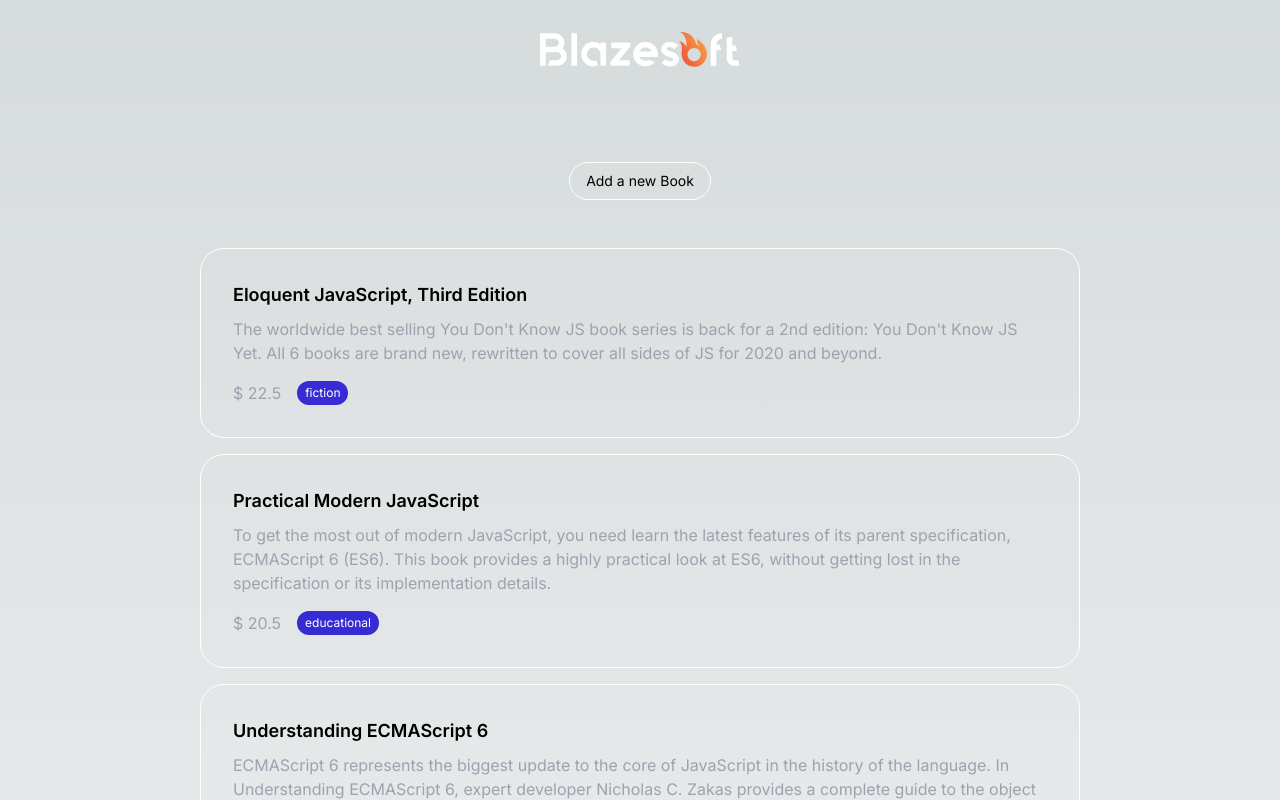
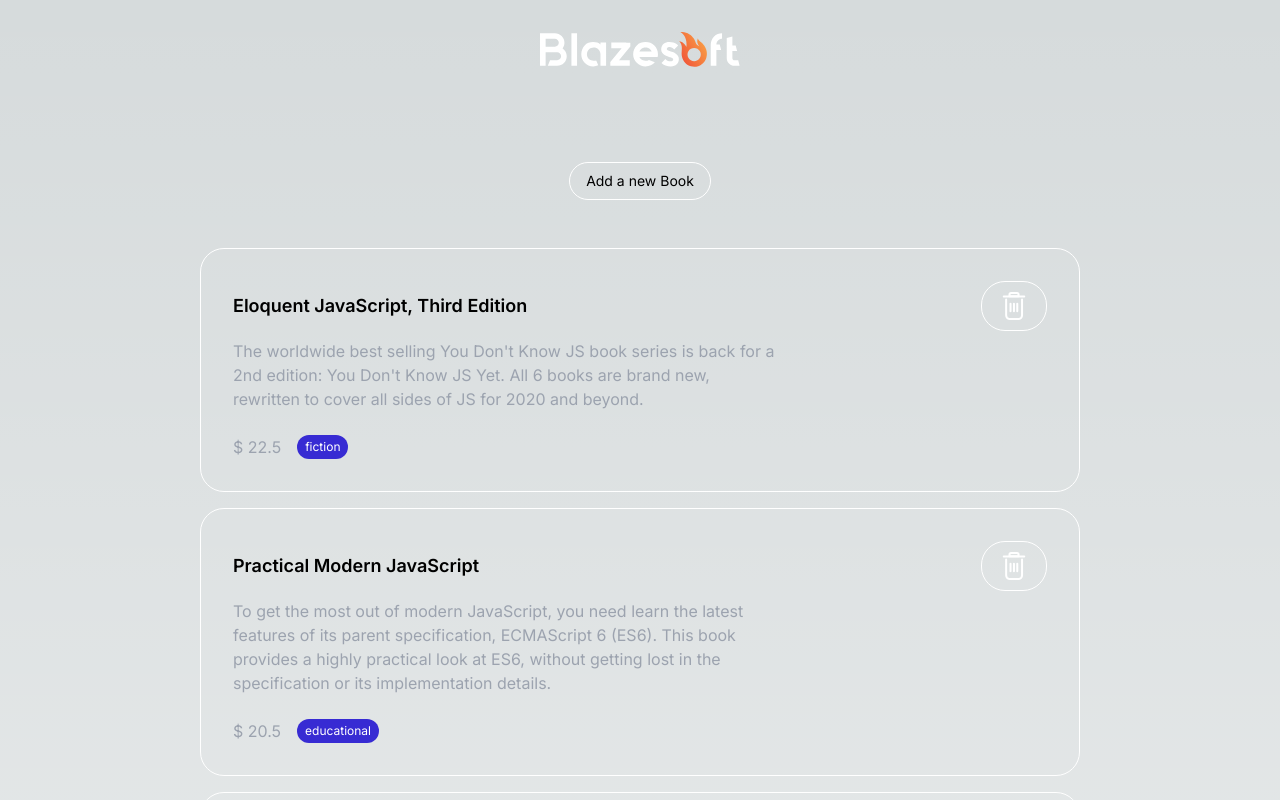
Before and after one commit to Pravasith/book-store, a Next.js app: page / in a window 1280 px wide. Shown: the top 800 px of the page. Built offline with nearby package versions, Linux system fonts and the light colour scheme.

Commit message:
Breakfast Ehehehe

```diff
--- a/src/app/@books/book-details/page.tsx
+++ b/src/app/@books/book-details/page.tsx
@@ -2,20 +2,34 @@
 
 import Modal from "@/app/components/Modal";
 import BooksLayout from "../CustomLayout";
+import { AppDispatch, useAppSelector } from "@/app/redux/store";
+import { useDispatch } from "react-redux";
+import { addBook } from "@/app/redux/slices";
 
 const BookDetails = () => {
+  const { activeBook } = useAppSelector((state) => state.booksReducer.value);
+  // const dispatch = useDispatch<AppDispatch>(addBook(addedBook));
+
   const initialValues = {
-    title: "Lyraeil",
-    description: "Lyraeil",
-    price: 20,
-    category: "Lyraeil",
+    title: activeBook?.title ?? "",
+    description: activeBook?.description ?? "",
+    price: activeBook?.price ?? null,
+    category: activeBook?.category ?? "",
   };
 
   return (
-    <BooksLayout>
-      <Modal modalTitle={"Edit Book"} initialValues={initialValues} />
-    </BooksLayout>
+    <Modal
+      modalTitle={activeBook ? "Edit Book" : "Add a book"}
+      initialValues={initialValues}
+      finalValues={() => {}}
+    />
   );
 };
 
-export default BookDetails;
+export default function BookDetailsWrapper() {
+  return (
+    <BooksLayout>
+      <BookDetails />
+    </BooksLayout>
+  );
+}
--- a/src/app/api.ts
+++ /dev/null
@@ -1,68 +0,0 @@
-const books = [
-  {
-    isbn: "9781593279509",
-    title: "Eloquent JavaScript, Third Edition",
-    description:
-      "The worldwide best selling You Don't Know JS book series is back for a 2nd edition: You Don't Know JS Yet. All 6 books are brand new, rewritten to cover all sides of JS for 2020 and beyond.",
-    price: 22.5,
-    category: "fiction",
-  },
-  {
-    isbn: "9781491943533",
-    title: "Practical Modern JavaScript",
-    description:
-      "To get the most out of modern JavaScript, you need learn the latest features of its parent specification, ECMAScript 6 (ES6). This book provides a highly practical look at ES6, without getting lost in the specification or its implementation details.",
-    price: 20.5,
-    category: "educational",
-  },
-  {
-    isbn: "9781593277574",
-    title: "Understanding ECMAScript 6",
-    description:
-      "ECMAScript 6 represents the biggest update to the core of JavaScript in the history of the language. In Understanding ECMAScript 6, expert developer Nicholas C. Zakas provides a complete guide to the object types, syntax, and other exciting changes that ECMAScript 6 brings to JavaScript.",
-    price: 5.99,
-    category: "fiction",
-  },
-  {
-    isbn: "9781449365035",
-    title: "Speaking JavaScript",
-    description:
-      "Like it or not, JavaScript is everywhere these days -from browser to server to mobile- and now you, too, need to learn the language or dive deeper than you have. This concise book guides you into and through JavaScript, written by a veteran programmer who once found himself in the same position.",
-    price: 12.5,
-    category: "romance",
-  },
-  {
-    isbn: "9781449331818",
-    title: "Learning JavaScript Design Patterns",
-    description:
-      "With Learning JavaScript Design Patterns, you'll learn how to write beautiful, structured, and maintainable JavaScript by applying classical and modern design patterns to the language. If you want to keep your code efficient, more manageable, and up-to-date with the latest best practices, this book is for you.",
-    price: 11.5,
-    category: "romance",
-  },
-  {
-    isbn: "9798602477429",
-    title: "You Don't Know JS Yet",
-    description:
-      "The worldwide best selling You Don't Know JS book series is back for a 2nd edition: You Don't Know JS Yet. All 6 books are brand new, rewritten to cover all sides of JS for 2020 and beyond.",
-    price: 20.5,
-    category: "fiction",
-  },
-  {
-    isbn: "9781484200766",
-    title: "Pro Git",
-    description:
-      "Pro Git (Second Edition) is your fully-updated guide to Git and its usage in the modern world. Git has come a long way since it was first developed by Linus Torvalds for Linux kernel development. It has taken the open source world by storm since its inception in 2005, and this book teaches you how to use it like a pro.",
-    price: 12.5,
-    category: "fiction",
-  },
-  {
-    isbn: "9781484242216",
-    title: "Rethinking Productivity in Software Engineering",
-    description:
-      'Get the most out of this foundational reference and improve the productivity of your software teams. This open access book collects the wisdom of the 2017 "Dagstuhl" seminar on productivity in software engineering, a meeting of community leaders, who came together with the goal of rethinking traditional definitions and measures of productivity.',
-    price: 20,
-    category: "educational",
-  },
-];
-
-export default books;
--- /dev/null
+++ b/src/app/assets/icons.tsx
@@ -0,0 +1,60 @@
+function DeleteIcon() {
+  return (
+    <svg
+      xmlns="http://www.w3.org/2000/svg"
+      x="0"
+      y="0"
+      version="1.1"
+      viewBox="0 0 32 32"
+      xmlSpace="preserve"
+    >
+      <g
+        fill="none"
+        stroke="#FFF"
+        strokeLinecap="round"
+        strokeLinejoin="round"
+        strokeMiterlimit="10"
+        strokeWidth="2"
+      >
+        <path d="M24.05 9.49v15.78c0 1.99-1.4 3.61-3.12 3.61h-9.66c-1.72 0-3.12-1.61-3.12-3.61V9.49"></path>
+        <path d="M5.77 6.5L26.23 6.5"></path>
+        <path d="M18.92 3.12h-5.76c-.93 0-1.69.76-1.69 1.69v1.53h9.13V4.81c0-.93-.75-1.69-1.68-1.69z"></path>
+        <path d="M15.95 13.63L15.95 21.31"></path>
+        <path d="M12.52 13.63L12.52 21.31"></path>
+        <path d="M19.28 13.63L19.28 21.31"></path>
+      </g>
+    </svg>
+  );
+}
+
+function CloseIcon() {
+  return (
+    <svg
+      xmlns="http://www.w3.org/2000/svg"
+      x="0"
+      y="0"
+      version="1.1"
+      viewBox="0 0 32 32"
+      xmlSpace="preserve"
+    >
+      <g
+        fill="none"
+        stroke="#FFF"
+        strokeLinecap="round"
+        strokeLinejoin="round"
+        strokeMiterlimit="10"
+        strokeWidth="2"
+      >
+        <path d="M4 4L28 28"></path>
+        <path d="M28 4L4 28"></path>
+      </g>
+    </svg>
+  );
+}
+
+const AppIcons = {
+  DELETE: DeleteIcon,
+  CLOSE: CloseIcon,
+} as const;
+
+export default AppIcons;
--- a/src/app/components/Book.tsx
+++ b/src/app/components/Book.tsx
@@ -1,4 +1,6 @@
 import { BookType } from "../types";
+import Button from "./Button";
+import Icon from "./Icon";
 import Tag from "./Tag";
 
 interface Props extends BookType {}
@@ -6,10 +8,17 @@ interface Props extends BookType {}
 const Book = (book: Props) => {
   return (
     <li className="mx-10 p-8 border-white rounded-3xl border flex flex-col gap-y-2 hover:bg-gray-800 active:bg-gray-900 cursor-pointer transition-colors">
-      <h4>{book.title}</h4>
-      <p>{book.description}</p>
+      <div className="flex justify-between items-center">
+        <h4>{book.title}</h4>
 
-      <div className="flex-row-west gap-x-4 mt-2">
+        <Button className="w-fit ml-8">
+          <Icon name="DELETE" />
+        </Button>
+      </div>
+
+      <p className="w-2/3">{book.description}</p>
+
+      <div className="flex-row-west gap-x-4 mt-4">
         <p>$ {book.price}</p>
         <Tag content={book.category} />
       </div>
--- a/src/app/components/BookList.tsx
+++ b/src/app/components/BookList.tsx
@@ -1,4 +1,3 @@
-// import books from "../lib";
 import Book from "./Book";
 import { useAppSelector } from "../redux/store";
 import Button from "./Button";
--- a/src/app/components/Button.tsx
+++ b/src/app/components/Button.tsx
@@ -5,6 +5,9 @@ interface Props extends React.ButtonHTMLAttributes<HTMLButtonElement> {
 }
 
 export default function Button({ children, ...attributes }: Props) {
+  const className = attributes.className;
+  delete attributes.className;
+
   return (
     <button
       type="button"
@@ -12,6 +15,8 @@ export default function Button({ children, ...attributes }: Props) {
         border border-white px-4 py-2 rounded-3xl text-sm
         focus:bg-gray-500
         hover:bg-theme-blue transition-colors
+
+        ${className}
       `}
       {...attributes}
     >
--- /dev/null
+++ b/src/app/components/Icon.tsx
@@ -0,0 +1,17 @@
+import AppIcons from "../assets/icons";
+
+interface Props {
+  name: keyof typeof AppIcons;
+}
+
+const Icon = (props: Props) => {
+  const SelectedIcon = AppIcons[props.name];
+
+  return (
+    <div className="w-8 h-8">
+      <SelectedIcon />
+    </div>
+  );
+};
+
+export default Icon;
--- a/src/app/components/Modal.tsx
+++ b/src/app/components/Modal.tsx
@@ -3,16 +3,14 @@
 import { FormEvent } from "react";
 import Button from "./Button";
 import { useForm } from "../hooks/useForm";
+import Icon from "./Icon";
+import { BookType } from "../types";
 
-type FormFields = {
-  title: string;
-  description: string;
-  price: number;
-  category: string;
-};
+interface FormFields extends BookType {}
 
 interface Props {
   initialValues: FormFields;
+  finalValues: (values: FormFields) => void;
   modalTitle: string;
 }
 
@@ -28,14 +26,18 @@ const Modal = (props: Props) => {
 
   const handleSubmit = (e: FormEvent<HTMLFormElement>) => {
     e.preventDefault();
-    console.log(values);
+
+    if (Object.values(values).every((val) => !!val)) props.finalValues(values);
+    else alert("Please fill in all the fields");
   };
 
   return (
     <div className="w-screen h-screen top-0 left-0 fixed backdrop-blur">
       <div className="flex-col-center w-full h-full">
         <div className="relative">
-          <div className="absolute -right-4 -top-4 cursor-pointer">X</div>
+          <Button className="w-fit absolute left-1/2 -translate-x-1/2 -top-16 cursor-pointer">
+            <Icon name="CLOSE" />
+          </Button>
 
           <div className="p-4 border-white bg-gray-700/50 rounded-3xl border-2">
             <div className="flex-row-center w-full mb-8 mt-2">
@@ -57,13 +59,13 @@ const Modal = (props: Props) => {
 
                     <input
                       className="ml-5"
+                      placeholder={"Enter " + inputField}
                       name={inputField}
-                      type={
-                        typeof props.initialValues[inputField] === "number"
-                          ? "number"
-                          : "text"
+                      // i'd code a better logic but since this is a small app :)
+                      type={inputField === "price" ? "number" : "text"}
+                      defaultValue={
+                        props.initialValues[inputField] ?? undefined
                       }
-                      defaultValue={props.initialValues[inputField]}
                       onChange={handler}
                     />
                   </label>
--- a/src/app/redux/slices.ts
+++ b/src/app/redux/slices.ts
@@ -3,12 +3,16 @@ import books from "@/app/lib";
 import { BookType } from "@/app/types";
 
 type InitialState = {
-  value: { books: BookType[] };
+  value: {
+    books: BookType[];
+    activeBook: null | BookType;
+  };
 };
 
 const initialState: InitialState = {
   value: {
     books,
+    activeBook: null,
   },
 };
 
@@ -25,6 +29,7 @@ export const bookSlice = createSlice({
       return {
         value: {
           books: data,
+          activeBook: action.payload,
         },
       };
     },
--- a/src/app/types.ts
+++ b/src/app/types.ts
@@ -3,5 +3,5 @@ export interface BookType {
   title: string;
   description: string;
   category: string;
-  price: number;
+  price: number | null;
 }
```
